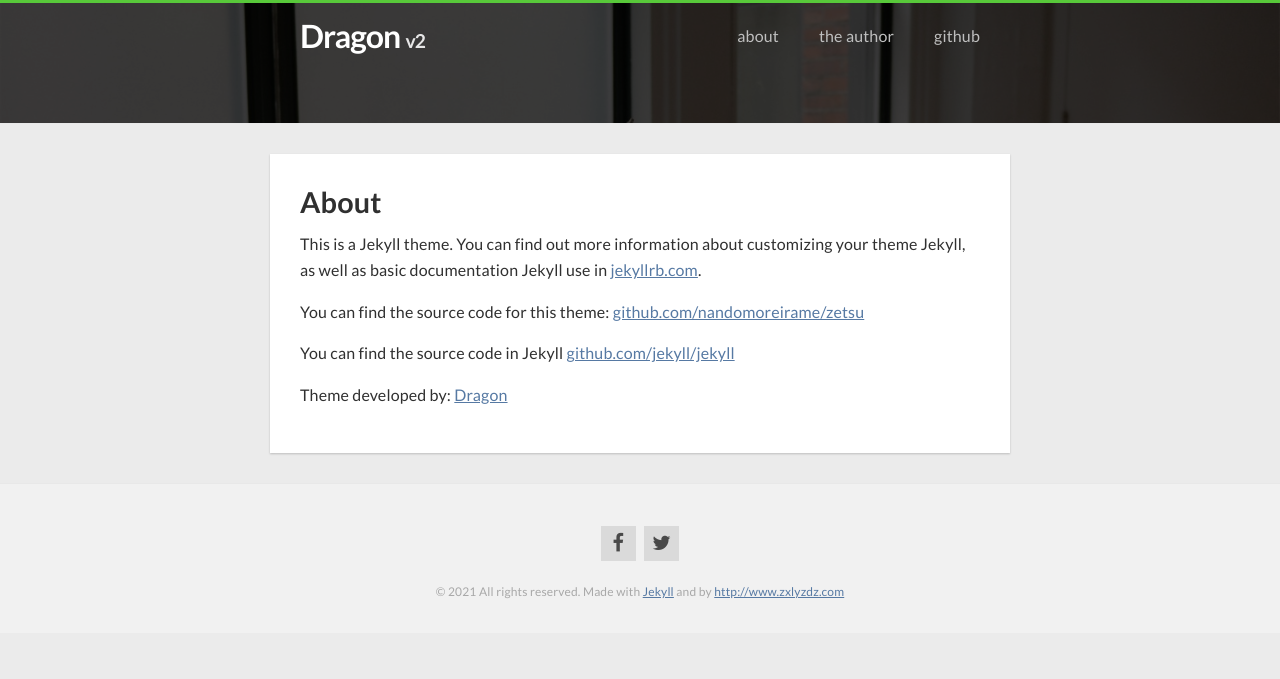
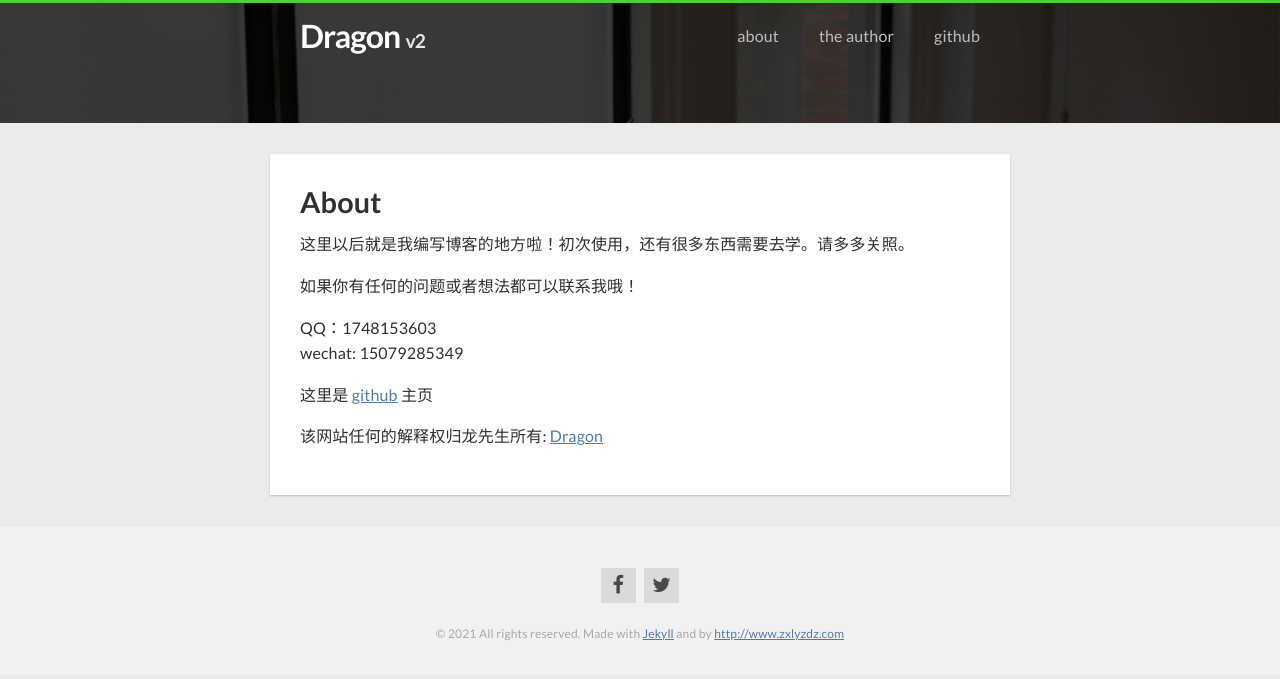
Before and after one commit to zxlyzdz/zxlyzdz.github.io, a Jekyll site: the page built from about.md, in a window 1280 px wide. Shown: the top 679 px of the page. Built offline with Jekyll 4.4.1, drawn with Linux system fonts in a browser that asks for light colours; nearby versions of some CDN libraries.

Commit message:
Update about.md

```diff
--- a/about.md
+++ b/about.md
@@ -5,10 +5,13 @@ permalink: /about/
 slug: about
 ---
 
-This is a Jekyll theme. You can find out more information about customizing your theme Jekyll, as well as basic documentation Jekyll use in [jekyllrb.com](http://jekyllrb.com/).
+这里以后就是我编写博客的地方啦！初次使用，还有很多东西需要去学。请多多关照。
 
-You can find the source code for this theme: [github.com/nandomoreirame/zetsu]({{ site.github }})
+如果你有任何的问题或者想法都可以联系我哦！
 
-You can find the source code in Jekyll [github.com/jekyll/jekyll](https://github.com/jekyll/jekyll)
+QQ：1748153603
+wechat: 15079285349
 
-Theme developed by: [{{ site.author.name }}]({{ site.author.url }})
+这里是 [github](https://github.com/zxlyzdz/zxlyzdz.github.io) 主页
+
+该网站任何的解释权归龙先生所有: [{{ site.author.name }}]({{ site.author.url }})
```
